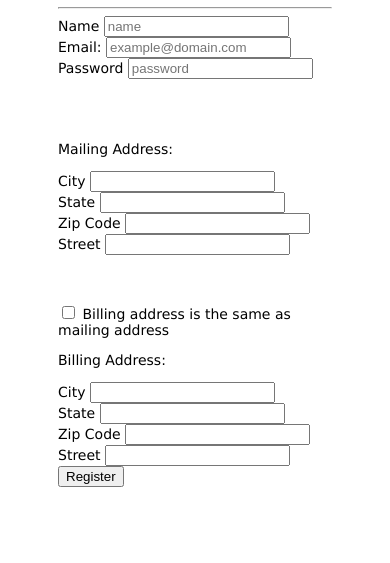
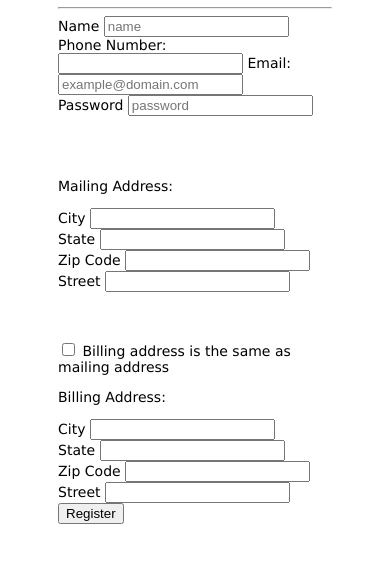
Before and after one commit to HannahW234/COSC4351-Group-56-Project, a Flask app: page /registration in a window 390 px wide. Shown: the part 145-708 px from the top of the page. Run offline with Flask 2, Linux system fonts and the light colour scheme.

Commit message:
change phone type to 'tel'

```diff
--- a/templates/login_unregistered.html
+++ b/templates/login_unregistered.html
@@ -12,7 +12,7 @@
         <form method="post" action="{{ url_for('unregistered_user_input_info') }}">
   <label>Name: </label> <input type="text" name="name" value="Sample Name">
   <label>Email: </label> <input type="email" name="email" value="sample@example.com">
-  <label>Phone: </label> <input type="text" name="phone_number" value="0123456789">
+  <label>Phone: </label> <input type="tel" name="phone_number" value="0123456789">
         <input type="submit" name="continue" value="Continue to Reservation">
         </form>
 </div>
--- a/templates/registration.html
+++ b/templates/registration.html
@@ -11,6 +11,8 @@
     <form action="/newuser" method="post">
         <label>Name</label>
         <input type="text" name="name" placeholder="name"><br>
+        <label>Phone Number:</label>
+        <input type="tel" name="phone_number">
         <label>Email:</label>
         <input type="email" name="email" placeholder="example@domain.com"><br>
         <label>Password</label>
```
